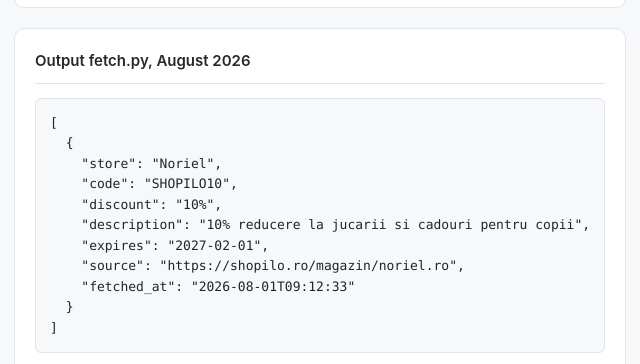
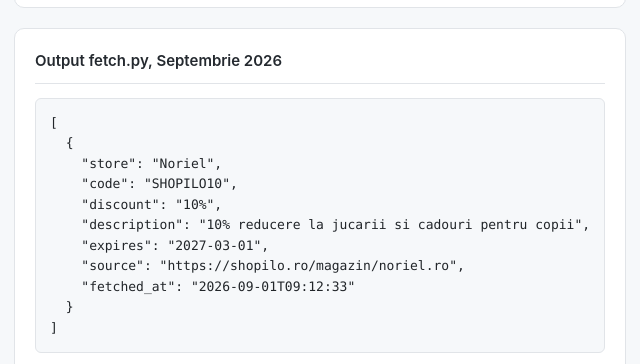
Before and after one commit to shopilo-ro/cod-reducere-noriel, a website: page index.html in a window 1280 px wide. Shown: the part 857-1221 px from the top of the page, 220-860 px from the left. Drawn offline with Linux system fonts and the light colour scheme.

Commit message:
Update Septembrie 2026

```diff
--- a/index.html
+++ b/index.html
@@ -3,11 +3,11 @@
 <head>
   <meta charset="UTF-8">
   <meta name="viewport" content="width=device-width, initial-scale=1.0">
-  <title>Cod reducere Noriel, August 2026 | shopilo.ro</title>
+  <title>Cod reducere Noriel, Septembrie 2026 | shopilo.ro</title>
   <meta name="description" content="Script Python open-source pentru fetch automat de coduri de reducere Noriel. Returneaza cupoane Noriel active in format JSON de pe shopilo.ro.">
   <meta name="robots" content="index, follow">
   <meta property="og:type" content="website">
-  <meta property="og:title" content="Cod reducere Noriel, August 2026 | shopilo.ro">
+  <meta property="og:title" content="Cod reducere Noriel, Septembrie 2026 | shopilo.ro">
   <meta property="og:description" content="Script Python open-source pentru fetch automat de coduri de reducere Noriel de pe shopilo.ro.">
   <meta property="og:url" content="https://shopilo-ro.github.io/cod-reducere-noriel/">
   <script type="application/ld+json">{
@@ -57,7 +57,7 @@
   ]
 }</script>
   <script type="application/ld+json">{"@context": "https://schema.org", "@type": "BreadcrumbList", "itemListElement": [{"@type": "ListItem", "position": 1, "name": "Shopilo Dev", "item": "https://shopilo-ro.github.io"}, {"@type": "ListItem", "position": 2, "name": "Cod reducere Noriel", "item": "https://shopilo-ro.github.io/cod-reducere-noriel/"}]}</script>
-  <script type="application/ld+json">{"@context": "https://schema.org", "@type": "WebPage", "name": "Cod reducere Noriel | shopilo.ro", "description": "Cele mai bune coduri de reducere Noriel. Cupoane Noriel active, voucher Noriel si oferte exclusive pe shopilo.ro.", "url": "https://shopilo-ro.github.io/cod-reducere-noriel/", "dateModified": "2026-08-01", "isPartOf": {"@type": "WebSite", "name": "Shopilo Dev", "url": "https://shopilo-ro.github.io"}, "about": {"@type": "Thing", "name": "Noriel"}}</script>
+  <script type="application/ld+json">{"@context": "https://schema.org", "@type": "WebPage", "name": "Cod reducere Noriel | shopilo.ro", "description": "Cele mai bune coduri de reducere Noriel. Cupoane Noriel active, voucher Noriel si oferte exclusive pe shopilo.ro.", "url": "https://shopilo-ro.github.io/cod-reducere-noriel/", "dateModified": "2026-09-01", "isPartOf": {"@type": "WebSite", "name": "Shopilo Dev", "url": "https://shopilo-ro.github.io"}, "about": {"@type": "Thing", "name": "Noriel"}}</script>
   <style>
     *{margin:0;padding:0;box-sizing:border-box}
     body{font-family:-apple-system,BlinkMacSystemFont,'Segoe UI',sans-serif;background:#f6f8fa;color:#212529;line-height:1.6}
@@ -174,16 +174,16 @@ fetchCoupons().then(data => console.log(data));</code></pre>
     </div>
 
     <div class="card">
-      <h2>Output fetch.py, August 2026</h2>
+      <h2>Output fetch.py, Septembrie 2026</h2>
       <pre><code>[
   {
     "store": "Noriel",
     "code": "SHOPILO10",
     "discount": "10%",
     "description": "10% reducere la jucarii si cadouri pentru copii",
-    "expires": "2027-02-01",
+    "expires": "2027-03-01",
     "source": "https://shopilo.ro/magazin/noriel.ro",
-    "fetched_at": "2026-08-01T09:12:33"
+    "fetched_at": "2026-09-01T09:12:33"
   }
 ]</code></pre>
       <table style="margin-top:14px">
```
